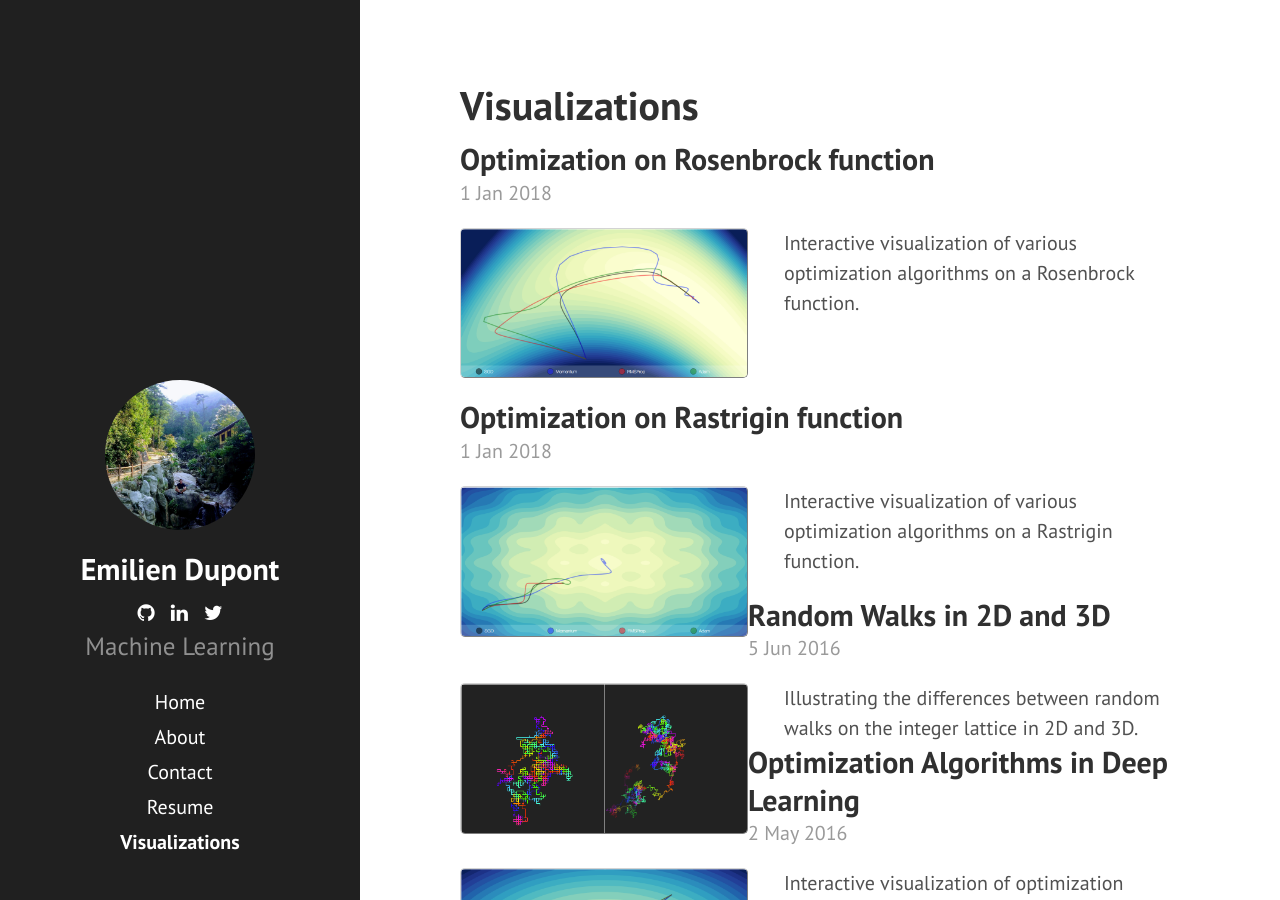
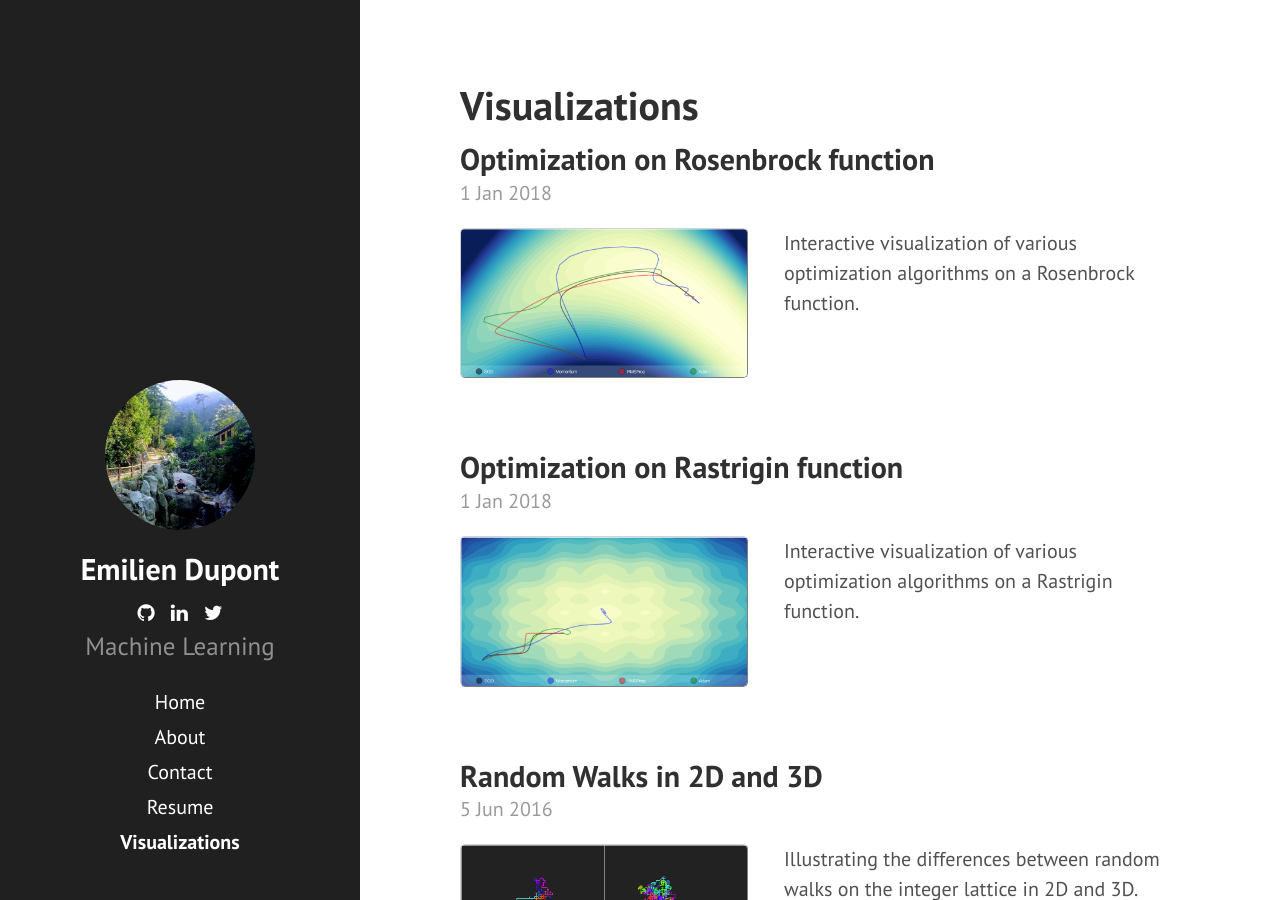
Before and after one commit to EmilienDupont/emiliendupont.github.io, a Jekyll site: the page built from visualizations.md, in a window 1280 px wide and 900 px high. Built offline with Jekyll 4.4.1, drawn with Linux system fonts in a browser that asks for light colours; nearby versions of some CDN libraries.

Commit message:
:sparkles: proper whitespace separation

```diff
--- a/visualizations.md
+++ b/visualizations.md
@@ -12,21 +12,19 @@ title: Visualizations
   </h2>
 
   <span class="post-date">1 Jan 2018</span>
+  <div style="float:left; width:40%;">
+    <img src="{{ site.url }}/imgs/viz-previews/optimization_rosenbrock.png" style="align:left; border: 1px solid #d3d3d3; border-style: outset;">
+  </div>
 
-    <div style="float:left; width:40%;">
-      <img src="{{ site.url }}/imgs/viz-previews/optimization_rosenbrock.png" style="align:left; border: 1px solid #d3d3d3; border-style: outset;">
-    </div>
-
-    <div style="float:right; width:55%;">
-      Interactive visualization of various optimization algorithms on a Rosenbrock function.
-    </div>
+  <div style="float:right; width:55%;">
+    Interactive visualization of various optimization algorithms on a Rosenbrock function.
+  </div>
 
 </div>
 
 <div style="clear:both;">
-
 </div>
-
+&nbsp;
 
 <!-- Rastrigin viz -->
 <div class="post">
@@ -45,6 +43,9 @@ title: Visualizations
   <div style="float:right; width:55%;">
     Interactive visualization of various optimization algorithms on a Rastrigin function.
   </div>
+</div>
+
+<div style="clear:both;">
 </div>
 &nbsp;
 
@@ -68,6 +69,10 @@ title: Visualizations
   </div>
 </div>
 
+<div style="clear:both;">
+</div>
+&nbsp;
+
 
 <!-- Optim viz -->
 <div class="post">
@@ -88,6 +93,10 @@ title: Visualizations
   </div>
 </div>
 
+<div style="clear:both;">
+</div>
+&nbsp;
+
 
 <!-- Japan Earthquakes -->
 <div class="post">
```
